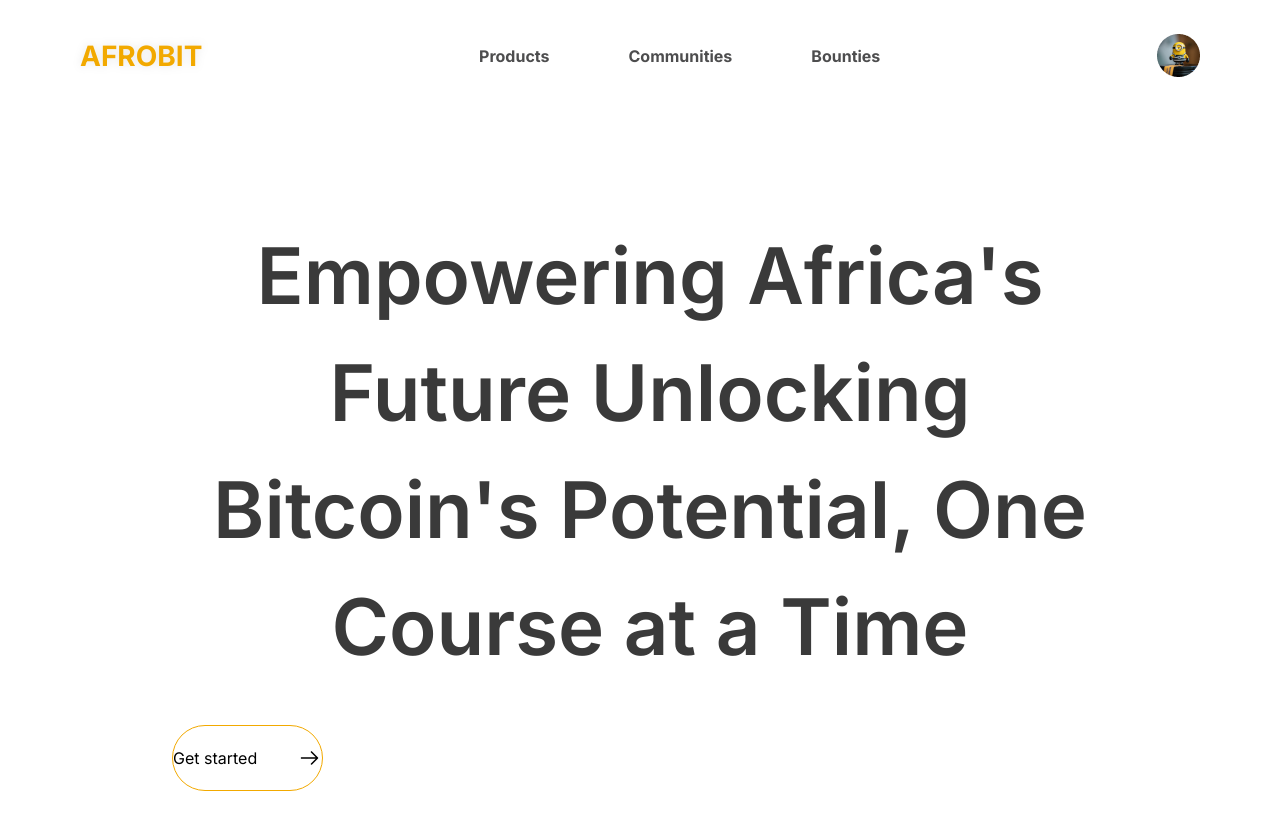
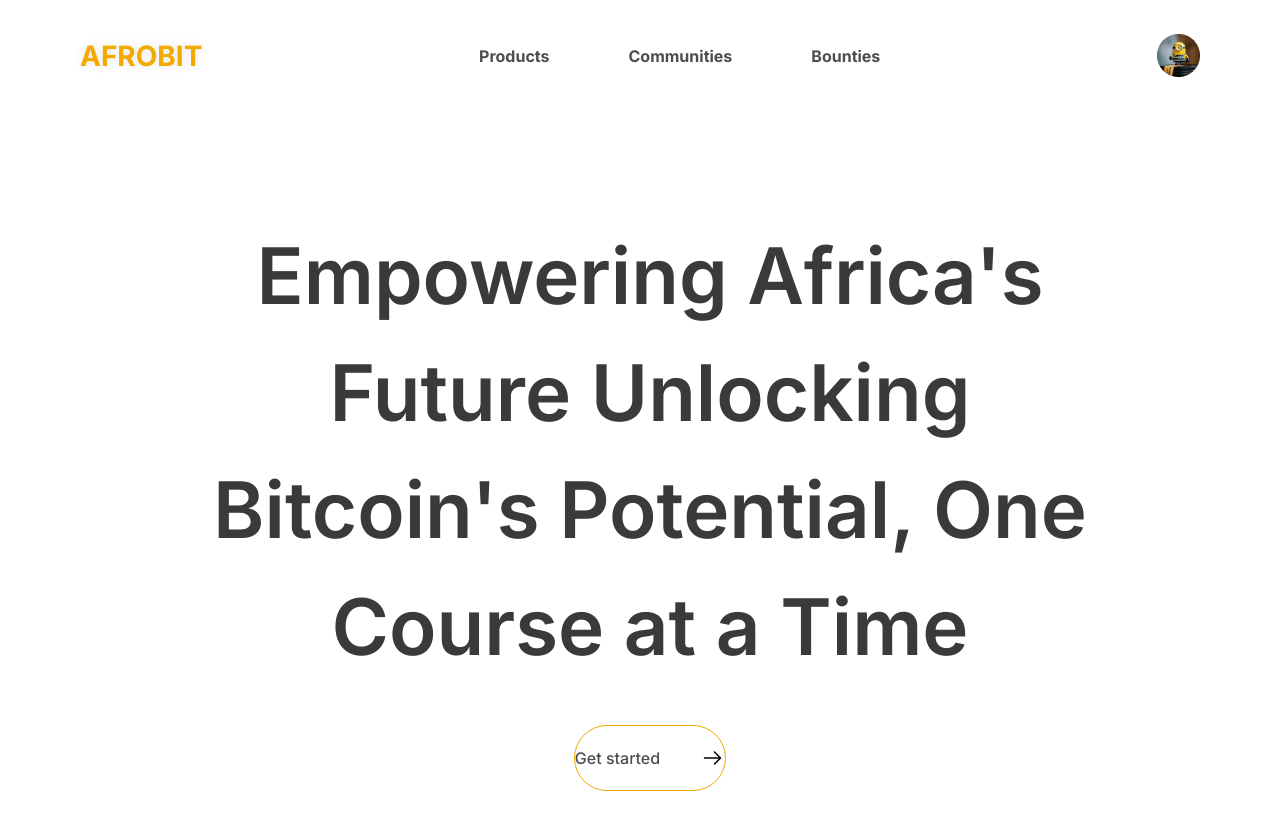
Before and after one commit to Oshioke-Salaki/afrobit, a React (Vite) app: page / in a window 1280 px wide. Shown: the top 830 px of the page. Built offline with nearby package versions, Linux system fonts and the light colour scheme.

Commit message:
worked on the gero section

```diff
--- a/src/ui/HeroSection.jsx
+++ b/src/ui/HeroSection.jsx
@@ -1,12 +1,12 @@
 import rightArrow from "../assets/arrow-right.svg";
 function HeroSection() {
   return (
-    <div className="pb-[134px] pl-[172px] pr-[152px] pt-[106px]">
+    <div className="flex flex-col items-center pb-[134px] pl-[172px] pr-[152px] pt-[106px]">
       <h1 className="text-primaryDark mb-10 text-center text-[78px] font-semibold">
         Empowering Africa&apos;s Future Unlocking Bitcoin&apos;s Potential, One
         Course at a Time
       </h1>
-      <button className="border-primaryColor flex justify-center gap-x-10 rounded-[50px] border-[1.5px] border-solid py-5">
+      <button className="border-primaryColor text-secondaryDark inline-block flex justify-center gap-x-10 rounded-[50px] border-[1.5px] border-solid py-5 text-base font-[500]">
         Get started <img src={rightArrow} alt="" />
       </button>
     </div>
```
